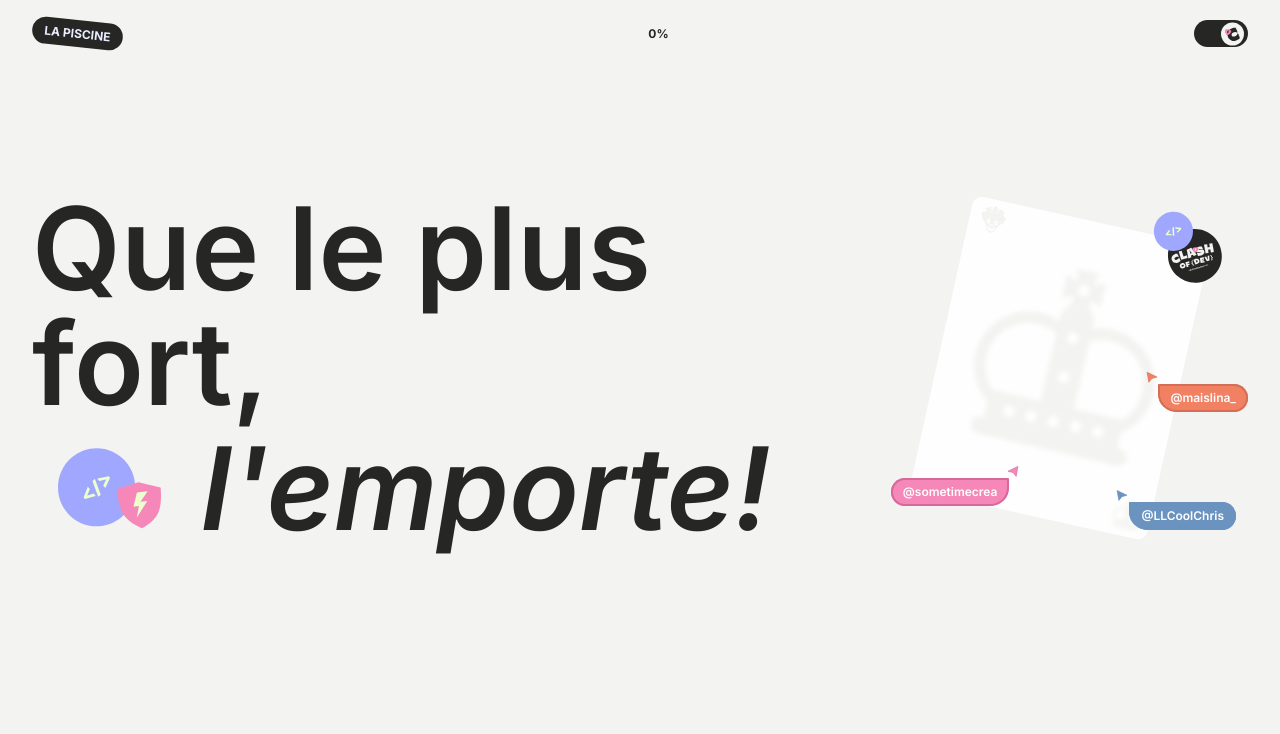
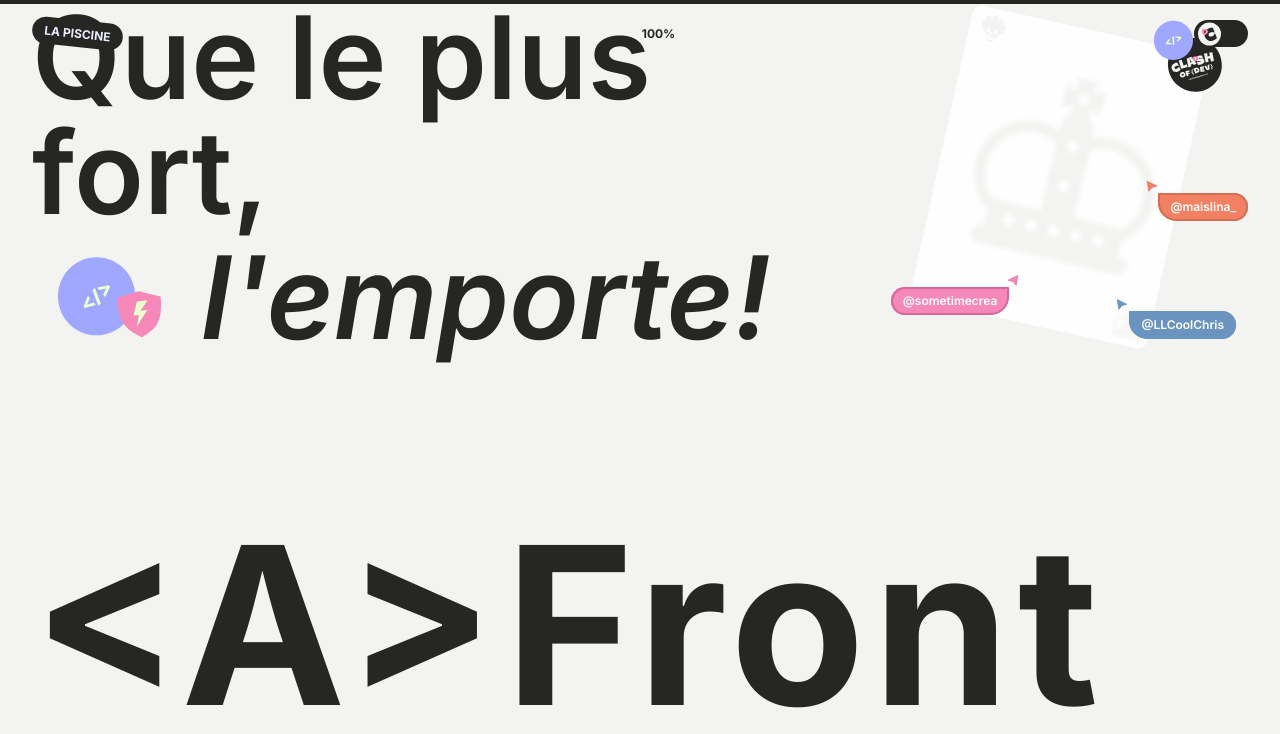
Before and after one commit to AlexDDevv/piscineClashOfDevs, a Next.js app: page / in a window 1280 px wide. Shown: the top 734 px of the page. Built offline with nearby package versions, Linux system fonts and the light colour scheme.

Commit message:
💫 Add animation for Header

```diff
--- a/src/components/Header.tsx
+++ b/src/components/Header.tsx
@@ -1,24 +1,41 @@
-import Image from "next/image";
-import logoTheme from "../assets/img/logoTheme.svg"
+"use client"
+import { useState, useEffect } from "react";
+import ScrollBtn from "./ScrollBtn";
+import { motion, useScroll } from "framer-motion"
 
 export default function Header() {
+    const { scrollYProgress } = useScroll();
+    const [scrollProgress, setScrollProgress] = useState(0);
+
+    useEffect(() => {
+        const updateProgress = () => setScrollProgress(Math.floor(scrollYProgress.get() * 100));
+
+        const unsubscribe = scrollYProgress.on("change", updateProgress);
+
+        return () => unsubscribe();
+    }, [scrollYProgress]);
+
     return (
-        <header className="flex items-center justify-between max-[1440px]:px-8 pt-5 max-w-[1440px] mx-auto mb-36">
-            <div className="bg-bgBlack font-bold text-xs text-purpleLight w-[91px] h-[27px] flex items-center justify-center uppercase rounded-[80px] rotate-6">
-                La piscine
+        <motion.header
+            className="w-full fixed top-0 left-0 right-0 pt-5 z-50"
+            initial={{ translateY: "-100px", opacity: 0, scale: 0 }}
+            animate={{ translateY: 0, opacity: 1, scale: 1 }}
+            exit={{ translateY: 0, opacity: 1, scale: 1 }}
+            transition={{ duration: 0.75, ease: "easeInOut" }}
+        >
+            <div className="flex items-center justify-between max-w-[1440px] w-full max-[1440px]:px-8 mx-auto">
+                <div className="bg-bgBlack font-bold text-xs text-purpleLight w-[91px] h-[27px] flex items-center justify-center uppercase rounded-[80px] rotate-6 cursor-pointer">
+                    La piscine
+                </div>
+                <div className="font-bold text-xs text-bgBlack">
+                    <span>{scrollProgress}%</span>
+                </div>
+                <ScrollBtn />
             </div>
-            <div className="font-bold text-xs text-bgBlack">
-                0%
-            </div>
-            <div className="bg-bgBlack rounded-[63px] w-[54px] h-[27px] relative cursor-pointer">
-                <div className="bg-bgBeige rounded-full w-[23px] h-[23px] flex items-center justify-center switchTheme">
-                    <Image
-                        src={logoTheme}
-                        alt="Logo pour changer le thème du site"
-                        className="w-[15px] h-[15px]"
-                    />
-                </div>
-            </div>
-        </header>
+            <motion.div
+                className="bg-bgBlack h-1 absolute top-0 origin-[0%] w-full"
+                style={{ scaleX: scrollYProgress }}
+            />
+        </motion.header>
     )
 }
```
